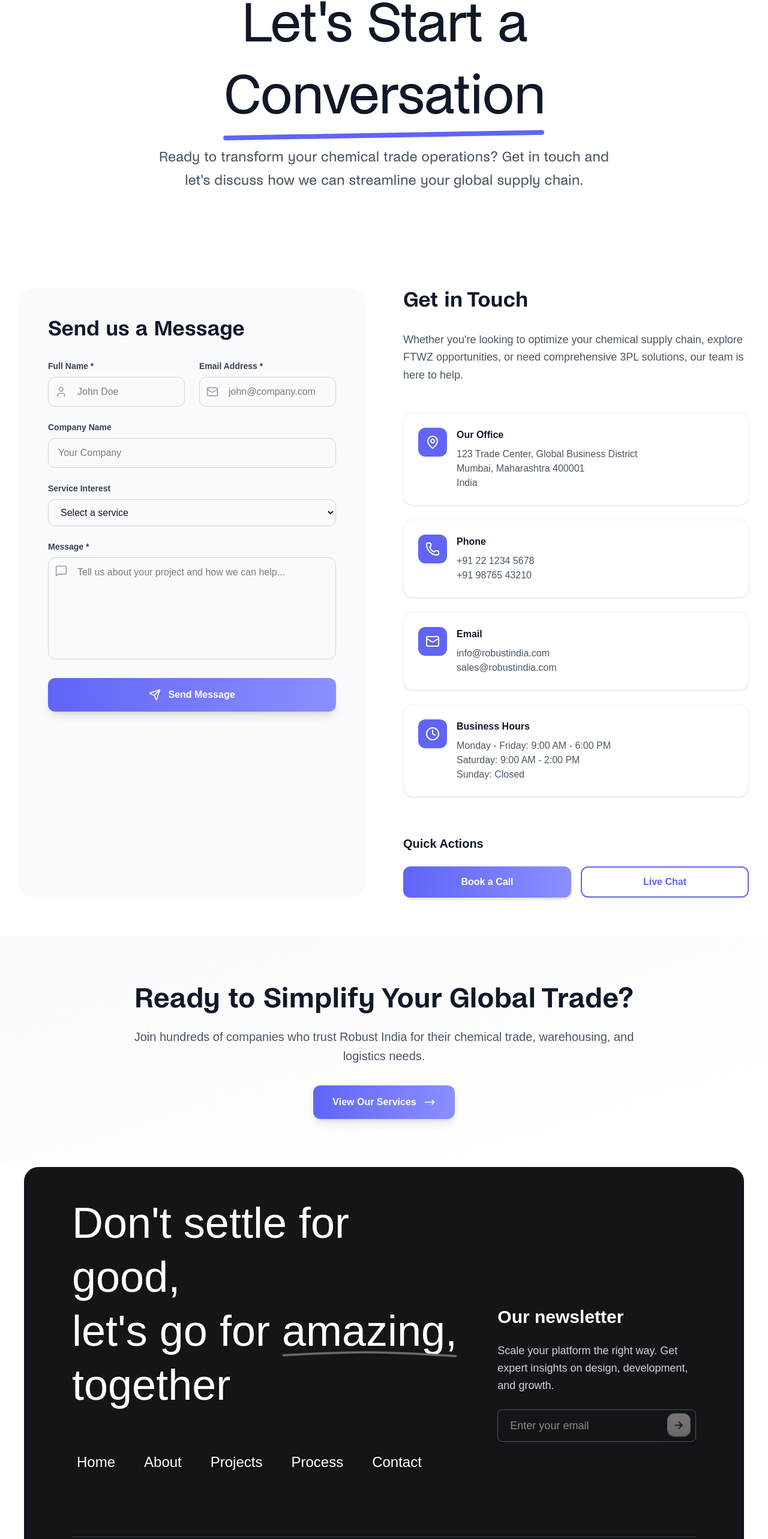
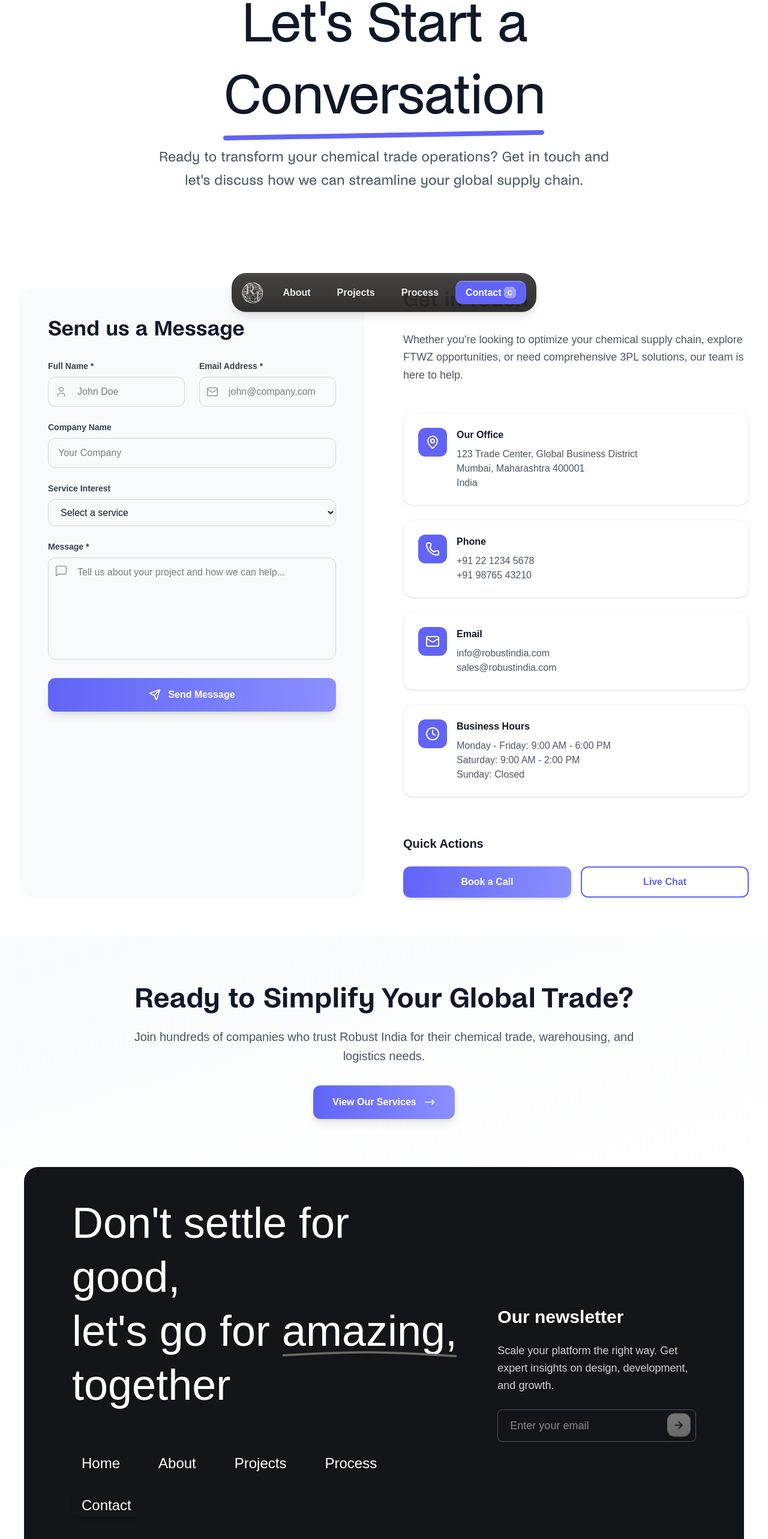
Before and after one commit to AneeVerse/robust-india, a Next.js app: page /contact in a window 1280 px wide. Shown: the part 232-2797 px from the top of the page at 60% size. Built offline with nearby package versions, Linux system fonts and the light colour scheme.

Commit message:
Enhance FooterSection with improved link animations for the Contact link using Framer Motion; adjust layout for better spacing and visibility of footer elements.

```diff
--- a/src/components/FooterSection.tsx
+++ b/src/components/FooterSection.tsx
@@ -1,10 +1,12 @@
+'use client';
 import React from 'react';
 import Link from 'next/link';
 import Image from "next/image";
+import { motion } from 'framer-motion';
 
 export default function FooterSection() {
   return (
-    <footer id="footer-section" className="bg-[#131518] text-white py-12 px-6 md:px-20 rounded-3xl">
+    <footer id="footer-section" className="bg-[#131518] text-white pt-12 pb-16 px-6 md:px-20 rounded-3xl">
       <div className="max-w-7xl mx-auto flex flex-col md:flex-row justify-between gap-12 mb-0">
         {/* Left: large headline + nav */}
         <div className="md:w-2/3 space-y-4">
@@ -26,21 +28,51 @@ export default function FooterSection() {
               { label: 'Contact', href: '/contact' },
             ].map((link, idx) => (
               link.href.startsWith('/') ? (
+                link.label === 'Contact' ? (
+                  <motion.div
+                    key={idx}
+                    whileHover={{ scale: 1.05 }}
+                    whileTap={{ scale: 0.98 }}
+                  >
+                    <Link
+                      href={link.href}
+                      className="px-4 py-1.5 rounded-xl transition-all duration-300 hover:bg-[#6164f6] hover:text-white shadow-md hover:shadow-xl"
+                    >
+                      {link.label}
+                    </Link>
+                  </motion.div>
+                ) : (
                   <Link
                     key={idx}
                     href={link.href}
-                  className="py-1 px-2 rounded-md transition-colors duration-200 hover:bg-[#6164f6] hover:text-white"
+                    className="px-4 py-1.5 rounded-xl transition-colors duration-200 hover:bg-[#6164f6] hover:text-white"
                   >
                     {link.label}
                   </Link>
+                )
+              ) : (
+                link.label === 'Contact' ? (
+                  <motion.div
+                    key={idx}
+                    whileHover={{ scale: 1.05 }}
+                    whileTap={{ scale: 0.98 }}
+                  >
+                    <a
+                      href={link.href}
+                      className="px-4 py-1.5 rounded-md transition-all duration-300 hover:bg-[#6164f6] hover:text-white shadow-md hover:shadow-xl"
+                    >
+                      {link.label}
+                    </a>
+                  </motion.div>
                 ) : (
                   <a
                     key={idx}
                     href={link.href}
-                  className="py-1 px-2 rounded-md transition-colors duration-200 hover:bg-[#6164f6] hover:text-white"
+                    className="px-4 py-1.5 rounded-xl transition-colors duration-200 hover:bg-[#6164f6] hover:text-white"
                   >
                     {link.label}
                   </a>
+                )
               )
             ))}
           </nav>
@@ -72,18 +104,27 @@ export default function FooterSection() {
       {/* Bottom bar */}
       <div className="max-w-7xl mx-auto flex flex-col md:flex-row items-center justify-between text-sm text-gray-400 mt-16 pb-0">
         <p className="mb-2 md:mb-0 w-full md:w-auto text-center md:text-left">
-          Robust India©
+          Robust India
           <span className="inline-block mx-2 align-middle">
             <svg className="inline-block h-2 w-6 text-gray-400" fill="none" viewBox="0 0 27 10" xmlns="http://www.w3.org/2000/svg">
               <path d="M1 6.10696C4.89099 6.10696 10.4306 6.79673 13.9209 4.58335C17.2052 2.50058 13.7605 -0.43632 11.8165 1.80381C11.0323 2.70752 10.4356 4.55498 10.9011 5.72606C13.5121 12.295 22.6498 7.43559 26 4.48555" stroke="currentColor" strokeWidth="2" strokeLinecap="round" />
             </svg>
           </span>
-          Helping businesses reach new heights since 2009
+          Helping businesses<br />
+           reach new heights since 2009
         </p>
-        <a href="#terms" className="mb-2 md:mb-0 hover:text-white flex items-center w-full md:w-auto justify-center mr-50">Terms of Service</a>
-        <div className="flex items-center gap-6 w-full md:w-auto justify-center md:justify-end">
+        <div className="flex flex-col items-center md:items-end w-full md:w-auto justify-center md:justify-end relative z-50">
+          <div className="flex items-center gap-6 mb-2">
+            <a href="#terms" className="hover:text-white">Terms of Service</a>
             <a href="#linkedin" className="hover:text-white">LinkedIn&nbsp;↗</a>
             <a href="#twitter" className="hover:text-white">X&nbsp;Twitter&nbsp;↗</a>
+          </div>
+          <div className="mr-10">
+            <a href="https://www.aneeverse.com/" target="_blank" rel="noopener noreferrer" className="hover:text-white text-sm">
+              Designed & Managed by Aneeverse
+            </a>
+          </div>
+
         </div>
       </div>
     </footer>
--- a/src/components/Navbar.tsx
+++ b/src/components/Navbar.tsx
@@ -16,22 +16,12 @@ export default function Navbar() {
   // Make it move slightly upward on scroll
   const y = useTransform(scrollY, [0, 100], [0, -10]);
 
-  // Hide when footer is in view
-  const [hideNav, setHideNav] = useState(false);
-  useEffect(() => {
-    const footer = document.getElementById('footer-section');
-    if (!footer) return;
-    const observer = new IntersectionObserver(([entry]) => {
-      setHideNav(entry.isIntersecting);
-    }, { root: null, threshold: 0 });
-    observer.observe(footer);
-    return () => observer.disconnect();
-  }, []);
+  // Navigation is always visible now
 
   return (
     <motion.nav
       style={{ y }}
-      className={`fixed bottom-2 left-0 w-full z-50 flex justify-center transition-opacity duration-300 ${hideNav ? 'opacity-0 pointer-events-none' : 'opacity-100'}`}
+      className="fixed bottom-2 left-0 w-full z-40 flex justify-center opacity-100 pointer-events-none"
     >
       <NavbarContent />
     </motion.nav>
@@ -40,7 +30,7 @@ export default function Navbar() {
 
 function NavbarContent() {
   return (
-    <div className="relative flex items-center bg-gradient-to-b from-[#3c3a38]/95 to-[#252423]/95 rounded-3xl px-4 py-3 shadow-lg max-w-xl mx-auto overflow-hidden border px-2 border-[#3c3a38]">
+    <div className="relative flex items-center bg-gradient-to-b from-[#3c3a38]/95 to-[#252423]/95 rounded-3xl px-4 py-3 shadow-lg max-w-xl mx-auto overflow-hidden border px-2 border-[#3c3a38] pointer-events-auto">
       <div className="absolute top-0 left-0 w-full h-1 bg-gradient-to-b from-white/10 to-transparent pointer-events-none" />
       <div className="flex items-center mr-4">
         <Link href="/">
```
Lines whose indentation alone changed are shown as unchanged.
